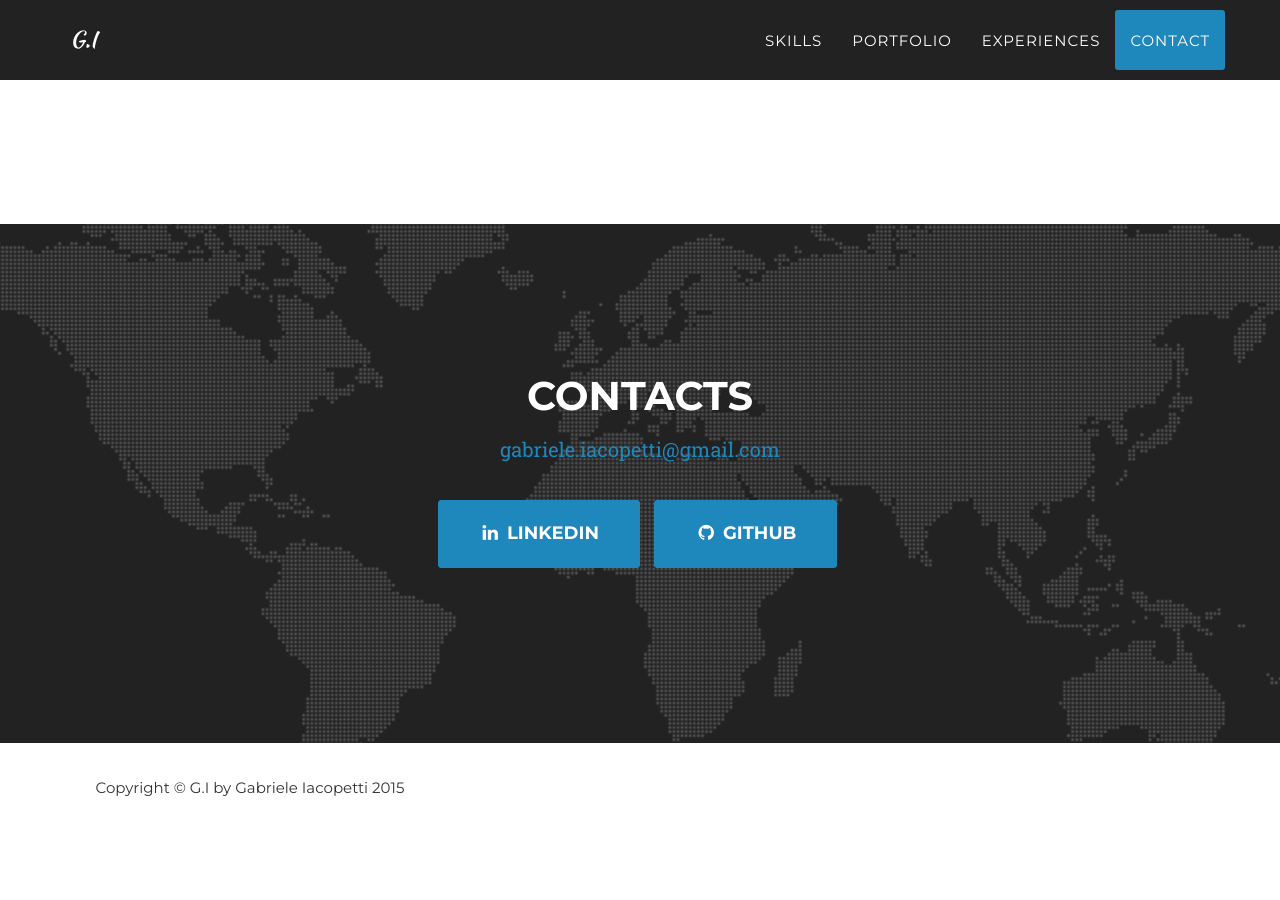
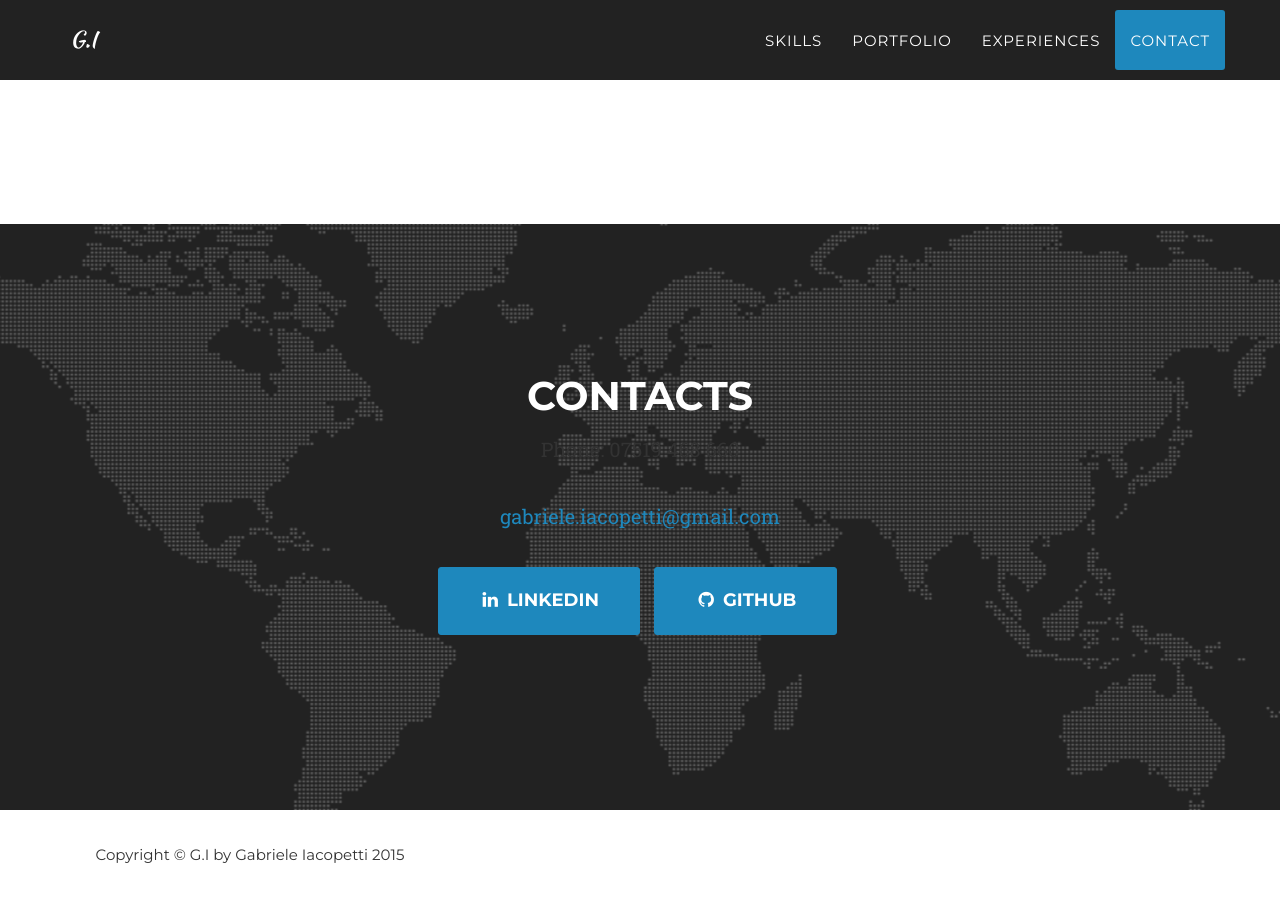
Before and after one commit to gabriel-iac/gabriel-iac.github.io, a Jekyll site: the page built from index.html, in a window 1280 px wide and 900 px high, scrolled down 3722 px. Built offline with Jekyll 4.4.1, drawn with Linux system fonts in a browser that asks for light colours; some web fonts are replaced; before the commit the page ends 4555 px from its top, so only the background shows below that.

Commit message:
insert phone number in contacts

```diff
--- a/_includes/contact.html
+++ b/_includes/contact.html
@@ -9,6 +9,7 @@
            <!--  -->
         <div class="row">
                     <div class="col-lg-8 col-lg-offset-2 row">
+                    <p>Phone: 07519 468 660</p>
                         <p><a href="mailto:gabriele.iacopetti@gmail.com">gabriele.iacopetti@gmail.com</a>
                         </p>
                         <ul class="list-inline banner-social-buttons">
```
